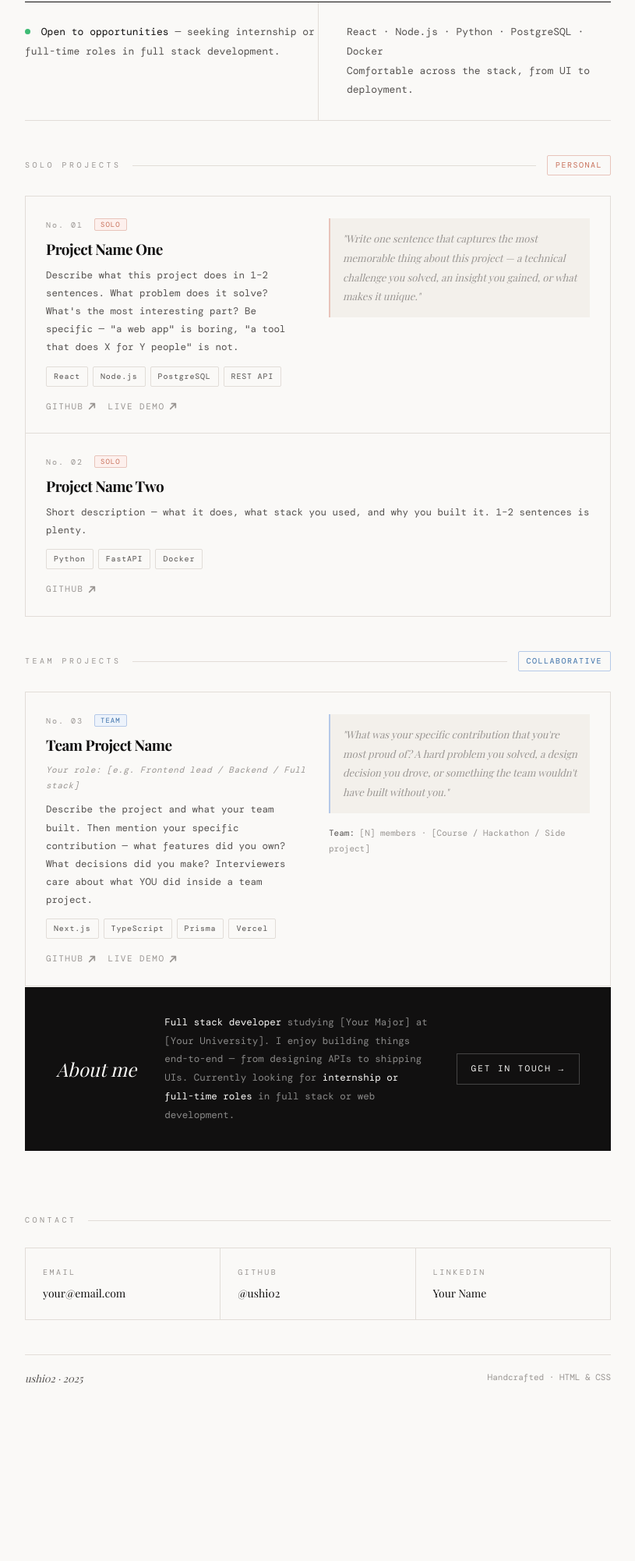
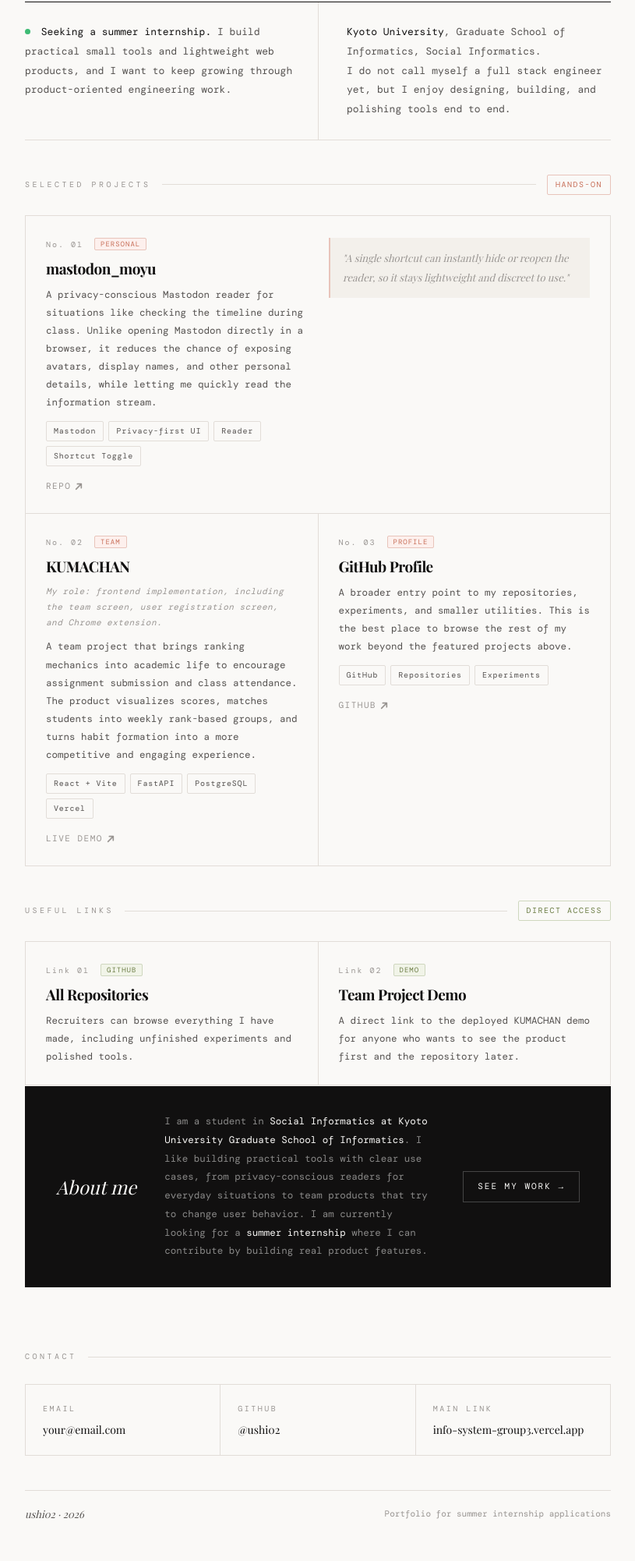
Before and after one commit to ushi02/ushi02.github.io, a plain HTML site: page index.html in a window 1280 px wide. Shown: the part 136-2138 px from the top of the page at 78% size, without its empty margins (232-1047 px from the left). Before the commit the page ends 1963 px from the top, so only its background shows below. Drawn offline with nearby package versions, Linux system fonts and the light colour scheme; a web font is replaced by a local one.

Commit message:
改了一下内容

```diff
--- a/index.html
+++ b/index.html
@@ -3,7 +3,7 @@
 <head>
 <meta charset="UTF-8">
 <meta name="viewport" content="width=device-width, initial-scale=1.0">
-<title>Your Name — Full Stack Developer</title>
+<title>ushi02 - Small Tools for Summer Internship</title>
 <link rel="preconnect" href="https://fonts.googleapis.com">
 <link rel="preconnect" href="https://fonts.gstatic.com" crossorigin>
 <link href="https://fonts.googleapis.com/css2?family=Playfair+Display:ital,wght@0,400;0,700;1,400&family=DM+Mono:ital,wght@0,300;0,400;1,300&family=Noto+Serif+JP:wght@300;400;700&display=swap" rel="stylesheet">
@@ -27,7 +27,6 @@ html { scroll-behavior: smooth; }
   --pad:        clamp(24px, 5vw, 64px);
 }
 
-/* Japanese mode — swap serif font */
 [lang="ja"] {
   --f-serif: 'Noto Serif JP', Georgia, serif;
 }
@@ -51,7 +50,6 @@ a { color: inherit; text-decoration: none; }
   padding: 0 var(--pad);
 }
 
-/* ── Language toggle ── */
 .lang-toggle {
   position: fixed;
   top: 20px; right: 24px;
@@ -84,10 +82,8 @@ a { color: inherit; text-decoration: none; }
 
 .lang-btn:not(.active):hover { background: var(--paper-warm); }
 
-/* ── i18n ── */
 [data-en], [data-ja] { display: inline; }
 
-/* ── Header ── */
 header {
   padding: 56px 0 0;
   animation: up 0.7s cubic-bezier(.22,1,.36,1) both;
@@ -122,7 +118,6 @@ header {
   flex-shrink: 0;
 }
 
-/* ── Intro ── */
 .intro {
   display: grid;
   grid-template-columns: 1fr 1fr;
@@ -160,7 +155,6 @@ header {
   animation: pulse 2.5s ease-in-out infinite;
 }
 
-/* ── Section head ── */
 .section-head {
   display: flex;
   align-items: center;
@@ -178,7 +172,6 @@ header {
 
 .section-rule { flex: 1; height: 1px; background: var(--rule); }
 
-/* ── Section badge (Solo / Team) ── */
 .section-badge {
   font-size: 10px;
   letter-spacing: 1.5px;
@@ -193,12 +186,11 @@ header {
   color: var(--accent);
 }
 
-.badge-team {
-  border: 1px solid #b5c9e8;
-  color: #3a6fa8;
+.badge-link {
+  border: 1px solid #cfd7bf;
+  color: #6c7d45;
 }
 
-/* ── Projects grid ── */
 .projects {
   display: grid;
   grid-template-columns: 1fr 1fr;
@@ -220,7 +212,6 @@ header {
   transition: background 0.18s;
 }
 
-/* left accent bar */
 .project::after {
   content: '';
   position: absolute;
@@ -230,12 +221,11 @@ header {
   transition: height 0.25s cubic-bezier(.22,1,.36,1);
 }
 
-.project.team-project::after { background: #3a6fa8; }
+.project.link-project::after { background: #6c7d45; }
 
 .project:hover { background: var(--paper-warm); }
 .project:hover::after { height: 100%; }
 
-/* Featured wide card */
 .project.wide {
   grid-column: 1 / -1;
   display: grid;
@@ -265,7 +255,7 @@ header {
 }
 
 .kind-solo { background: #fdf0ed; color: var(--accent); border: 1px solid var(--accent-dim); }
-.kind-team { background: #edf3fb; color: #3a6fa8; border: 1px solid #b5c9e8; }
+.kind-link { background: #f1f4e8; color: #6c7d45; border: 1px solid #cfd7bf; }
 
 .project-name {
   font-family: var(--f-serif);
@@ -278,7 +268,7 @@ header {
 }
 
 .project:hover .project-name { color: var(--accent); }
-.project.team-project:hover .project-name { color: #3a6fa8; }
+.project.link-project:hover .project-name { color: #6c7d45; }
 
 .project-role {
   font-size: 11px;
@@ -312,12 +302,13 @@ header {
 }
 
 .project:hover .tech-pill { border-color: var(--accent-dim); color: var(--accent); }
-.project.team-project:hover .tech-pill { border-color: #b5c9e8; color: #3a6fa8; }
+.project.link-project:hover .tech-pill { border-color: #cfd7bf; color: #6c7d45; }
 
 .project-links {
   display: flex;
   gap: 16px;
   margin-top: 6px;
+  flex-wrap: wrap;
 }
 
 .proj-link {
@@ -339,9 +330,9 @@ header {
 }
 
 .proj-link:hover { color: var(--accent); }
+.project.link-project .proj-link:hover { color: #6c7d45; }
 .proj-link:hover svg { transform: translate(2px,-2px); }
 
-/* Wide card right col */
 .project-right {
   display: flex;
   flex-direction: column;
@@ -361,16 +352,8 @@ header {
 }
 
 .project:hover .project-highlight { border-color: var(--accent); }
+.project.link-project:hover .project-highlight { border-color: #6c7d45; }
 
-.project-members {
-  font-size: 11px;
-  color: var(--ink-light);
-  line-height: 1.8;
-}
-
-.project-members strong { color: var(--ink-mid); font-weight: 400; }
-
-/* ── About strip ── */
 .about-strip {
   margin-top: 1px;
   background: var(--ink);
@@ -419,7 +402,6 @@ header {
 
 .about-cta:hover { background: var(--accent); border-color: var(--accent); }
 
-/* ── Contact ── */
 .contact-section { padding: 44px 0 0; }
 
 .contact-grid {
@@ -460,7 +442,6 @@ header {
 
 .contact-cell:hover .contact-value { color: var(--accent); }
 
-/* ── Footer ── */
 footer {
   margin-top: 44px;
   padding: 18px 0 48px;
@@ -470,6 +451,11 @@ footer {
   border-top: 1px solid var(--rule);
   font-size: 11px;
   color: var(--ink-light);
+  gap: 16px;
+}
+
+@media (max-width: 540px) {
+  footer { flex-direction: column; align-items: flex-start; }
 }
 
 .footer-mark {
@@ -479,11 +465,11 @@ footer {
   color: var(--ink-mid);
 }
 
-/* ── Animations ── */
 @keyframes up {
   from { opacity: 0; transform: translateY(16px); }
   to   { opacity: 1; transform: translateY(0); }
 }
+
 @keyframes pulse {
   0%, 100% { opacity: 1; }
   50% { opacity: 0.3; }
@@ -494,6 +480,7 @@ footer {
   transform: translateY(12px);
   transition: opacity 0.55s ease, transform 0.55s ease;
 }
+
 .fade-in.visible { opacity: 1; transform: none; }
 
 ::-webkit-scrollbar { width: 5px; }
@@ -503,113 +490,131 @@ footer {
 </head>
 <body>
 
-<!-- ── Language toggle ── -->
 <div class="lang-toggle" role="group" aria-label="Language switcher">
   <button class="lang-btn active" data-lang="en" onclick="setLang('en')">EN</button>
-  <button class="lang-btn"        data-lang="ja" onclick="setLang('ja')">JA</button>
+  <button class="lang-btn" data-lang="ja" onclick="setLang('ja')">JA</button>
 </div>
 
 <div class="shell">
-
-  <!-- ── Header ── -->
   <header>
     <div class="header-inner">
       <div class="site-name">
-        Your <em>Name</em>
+        ushi<em>02</em>
       </div>
       <div class="header-meta">
-        <span data-en>Full Stack Developer<br>University Name · CS / [Your Major]</span>
-        <span data-ja>フルスタックエンジニア<br>〇〇大学 · 〇〇学部</span>
+        <span data-en>Small tools · web experiments<br>Kyoto University Graduate School of Informatics</span>
+        <span data-ja>小さなツールと Web 実験<br>京都大学大学院 情報学研究科</span>
       </div>
     </div>
 
     <div class="intro">
       <div class="intro-cell">
         <span class="status-dot"></span>
-        <span data-en><strong>Open to opportunities</strong> — seeking internship or full-time roles in full stack development.</span>
-        <span data-ja><strong>求職中</strong> — フルスタック開発のインターンシップ・就職先を探しています。</span>
+        <span data-en><strong>Seeking a summer internship.</strong> I build practical small tools and lightweight web products, and I want to keep growing through product-oriented engineering work.</span>
+        <span data-ja><strong>夏季インターンを探しています。</strong> 実用的な小さなツールや軽量な Web プロダクトを作るのが好きで、プロダクト寄りの開発経験をさらに積みたいと考えています。</span>
       </div>
       <div class="intro-cell">
-        <span data-en>React · Node.js · Python · PostgreSQL · Docker<br>Comfortable across the stack, from UI to deployment.</span>
-        <span data-ja>React · Node.js · Python · PostgreSQL · Docker<br>フロントからデプロイまで幅広く対応できます。</span>
+        <span data-en><strong>Kyoto University</strong>, Graduate School of Informatics, Social Informatics.<br>I do not call myself a full stack engineer yet, but I enjoy designing, building, and polishing tools end to end.</span>
+        <span data-ja><strong>京都大学大学院</strong> 情報学研究科 社会情報学。<br>まだ大げさにフルスタックエンジニアとは言いませんが、アイデアを形にして最後まで仕上げる開発が好きです。</span>
       </div>
     </div>
   </header>
 
-  <!-- ══════════════════════════════════════
-       SOLO PROJECTS
-  ══════════════════════════════════════ -->
   <div class="section-head fade-in">
-    <span class="section-label" data-en>Solo Projects</span>
-    <span class="section-label" data-ja>個人プロジェクト</span>
+    <span class="section-label" data-en>Selected Projects</span>
+    <span class="section-label" data-ja>制作したプロジェクト</span>
     <div class="section-rule"></div>
-    <span class="section-badge badge-solo" data-en>Personal</span>
+    <span class="section-badge badge-solo" data-en>Hands-on</span>
     <span class="section-badge badge-solo" data-ja>個人制作</span>
   </div>
 
   <div class="projects fade-in">
-
-    <!-- Solo #1 — featured wide card -->
-    <a href="https://github.com/ushi02/YOUR-REPO-1" class="project wide" target="_blank" rel="noopener">
+    <a href="https://github.com/ushi02/mastodon_moyu" class="project wide" target="_blank" rel="noopener">
       <div class="project-left">
         <span class="project-num">
           No. 01
-          <span class="kind-tag kind-solo" data-en>Solo</span>
+          <span class="kind-tag kind-solo" data-en>Personal</span>
           <span class="kind-tag kind-solo" data-ja>個人</span>
         </span>
         <div class="project-name">
-          <span data-en>Project Name One</span>
-          <span data-ja>プロジェクト名 一</span>
+          <span data-en>mastodon_moyu</span>
+          <span data-ja>mastodon_moyu</span>
         </div>
         <p class="project-desc">
-          <span data-en>Describe what this project does in 1–2 sentences. What problem does it solve? What's the most interesting part? Be specific — "a web app" is boring, "a tool that does X for Y people" is not.</span>
-          <span data-ja>このプロジェクトが何をするものか1〜2文で説明してください。どんな課題を解決しますか？何が面白い点ですか？具体的に書くと良い印象を与えます。</span>
+          <span data-en>A privacy-conscious Mastodon reader for situations like checking the timeline during class. Unlike opening Mastodon directly in a browser, it reduces the chance of exposing avatars, display names, and other personal details, while letting me quickly read the information stream.</span>
+          <span data-ja>授業中などに Mastodon のタイムラインを確認したい場面を想定した、プライバシー配慮型の閲覧ツールです。通常のブラウザで開く場合と違って、アイコンや表示名などの個人情報が目立ちにくく、情報の流れだけをすばやく確認できます。</span>
         </p>
         <div class="project-tech">
-          <span class="tech-pill">React</span>
-          <span class="tech-pill">Node.js</span>
-          <span class="tech-pill">PostgreSQL</span>
-          <span class="tech-pill">REST API</span>
+          <span class="tech-pill">Mastodon</span>
+          <span class="tech-pill">Privacy-first UI</span>
+          <span class="tech-pill">Reader</span>
+          <span class="tech-pill">Shortcut Toggle</span>
         </div>
         <div class="project-links">
           <span class="proj-link">
-            GitHub
-            <svg viewBox="0 0 12 12"><path d="M2 10L10 2M10 2H4M10 2v6"/></svg>
-          </span>
-          <span class="proj-link">
-            <span data-en>Live Demo</span>
-            <span data-ja>デモ</span>
+            Repo
             <svg viewBox="0 0 12 12"><path d="M2 10L10 2M10 2H4M10 2v6"/></svg>
           </span>
         </div>
       </div>
       <div class="project-right">
         <div class="project-highlight">
-          <span data-en>"Write one sentence that captures the most memorable thing about this project — a technical challenge you solved, an insight you gained, or what makes it unique."</span>
-          <span data-ja>「このプロジェクトで最も印象的なこと、解決した技術的な課題、または得た気づきを一文で表現してください。」</span>
+          <span data-en>"A single shortcut can instantly hide or reopen the reader, so it stays lightweight and discreet to use."</span>
+          <span data-ja>「ショートカットキーで一瞬で閉じたり開いたりできるので、軽くて目立ちにくい閲覧体験にしています。」</span>
         </div>
       </div>
     </a>
 
-    <!-- Solo #2 -->
-    <a href="https://github.com/ushi02/YOUR-REPO-2" class="project" target="_blank" rel="noopener" style="grid-column: 1 / -1;">
+    <a href="https://info-system-group3.vercel.app/" class="project" target="_blank" rel="noopener">
       <span class="project-num">
         No. 02
-        <span class="kind-tag kind-solo" data-en>Solo</span>
-        <span class="kind-tag kind-solo" data-ja>個人</span>
+        <span class="kind-tag kind-solo" data-en>Team</span>
+        <span class="kind-tag kind-solo" data-ja>チーム</span>
       </span>
       <div class="project-name">
-        <span data-en>Project Name Two</span>
-        <span data-ja>プロジェクト名 二</span>
+        <span data-en>KUMACHAN</span>
+        <span data-ja>KUMACHAN</span>
+      </div>
+      <p class="project-role">
+        <span data-en>My role: frontend implementation, including the team screen, user registration screen, and Chrome extension.</span>
+        <span data-ja>担当：フロントエンド実装。チーム画面、ユーザー登録画面、Chrome 拡張機能を担当。</span>
+      </p>
+      <p class="project-desc">
+        <span data-en>A team project that brings ranking mechanics into academic life to encourage assignment submission and class attendance. The product visualizes scores, matches students into weekly rank-based groups, and turns habit formation into a more competitive and engaging experience.</span>
+        <span data-ja>課題提出や授業出席を促すために、学業へランク戦の仕組みを持ち込んだチームプロジェクトです。スコアの可視化、同ランク帯での週次マッチング、昇格・降格の仕組みによって、学習習慣の継続を後押しします。</span>
+      </p>
+      <div class="project-tech">
+        <span class="tech-pill">React + Vite</span>
+        <span class="tech-pill">FastAPI</span>
+        <span class="tech-pill">PostgreSQL</span>
+        <span class="tech-pill">Vercel</span>
+      </div>
+      <div class="project-links">
+        <span class="proj-link">
+          Live Demo
+          <svg viewBox="0 0 12 12"><path d="M2 10L10 2M10 2H4M10 2v6"/></svg>
+        </span>
+      </div>
+    </a>
+
+    <a href="https://github.com/ushi02" class="project" target="_blank" rel="noopener">
+      <span class="project-num">
+        No. 03
+        <span class="kind-tag kind-solo" data-en>Profile</span>
+        <span class="kind-tag kind-solo" data-ja>一覧</span>
+      </span>
+      <div class="project-name">
+        <span data-en>GitHub Profile</span>
+        <span data-ja>GitHub プロフィール</span>
       </div>
       <p class="project-desc">
-        <span data-en>Short description — what it does, what stack you used, and why you built it. 1–2 sentences is plenty.</span>
-        <span data-ja>プロジェクトの概要を1〜2文で。何をするもので、なぜ作ったのかを書いてください。</span>
+        <span data-en>A broader entry point to my repositories, experiments, and smaller utilities. This is the best place to browse the rest of my work beyond the featured projects above.</span>
+        <span data-ja>上の代表作以外も含めて、リポジトリや実験的な制作物、小さなユーティリティをまとめて見てもらえる入口です。</span>
       </p>
       <div class="project-tech">
-        <span class="tech-pill">Python</span>
-        <span class="tech-pill">FastAPI</span>
-        <span class="tech-pill">Docker</span>
+        <span class="tech-pill">GitHub</span>
+        <span class="tech-pill">Repositories</span>
+        <span class="tech-pill">Experiments</span>
       </div>
       <div class="project-links">
         <span class="proj-link">
@@ -618,77 +623,49 @@ footer {
         </span>
       </div>
     </a>
-
   </div>
 
-  <!-- ══════════════════════════════════════
-       TEAM PROJECTS
-  ══════════════════════════════════════ -->
   <div class="section-head fade-in">
-    <span class="section-label" data-en>Team Projects</span>
-    <span class="section-label" data-ja>チームプロジェクト</span>
+    <span class="section-label" data-en>Useful Links</span>
+    <span class="section-label" data-ja>リンク</span>
     <div class="section-rule"></div>
-    <span class="section-badge badge-team" data-en>Collaborative</span>
-    <span class="section-badge badge-team" data-ja>共同制作</span>
+    <span class="section-badge badge-link" data-en>Direct Access</span>
+    <span class="section-badge badge-link" data-ja>直接リンク</span>
   </div>
 
   <div class="projects fade-in">
-
-    <!-- Team #1 — wide card -->
-    <a href="https://github.com/ushi02/YOUR-TEAM-REPO" class="project wide team-project" target="_blank" rel="noopener">
-      <div class="project-left">
-        <span class="project-num">
-          No. 03
-          <span class="kind-tag kind-team" data-en>Team</span>
-          <span class="kind-tag kind-team" data-ja>チーム</span>
-        </span>
-        <div class="project-name">
-          <span data-en>Team Project Name</span>
-          <span data-ja>チームプロジェクト名</span>
-        </div>
-        <p class="project-role">
-          <span data-en>Your role: [e.g. Frontend lead / Backend / Full stack]</span>
-          <span data-ja>担当：[例 フロントエンドリード / バックエンド / フルスタック]</span>
-        </p>
-        <p class="project-desc">
-          <span data-en>Describe the project and what your team built. Then mention your specific contribution — what features did you own? What decisions did you make? Interviewers care about what YOU did inside a team project.</span>
-          <span data-ja>プロジェクトの概要と、チームで何を作ったかを説明してください。次に、あなた自身の貢献を具体的に書いてください。どの機能を担当しましたか？面接官はチームの中であなたが何をしたかを重視します。</span>
-        </p>
-        <div class="project-tech">
-          <span class="tech-pill">Next.js</span>
-          <span class="tech-pill">TypeScript</span>
-          <span class="tech-pill">Prisma</span>
-          <span class="tech-pill">Vercel</span>
-        </div>
-        <div class="project-links">
-          <span class="proj-link">
-            GitHub
-            <svg viewBox="0 0 12 12"><path d="M2 10L10 2M10 2H4M10 2v6"/></svg>
-          </span>
-          <span class="proj-link">
-            <span data-en>Live Demo</span>
-            <span data-ja>デモ</span>
-            <svg viewBox="0 0 12 12"><path d="M2 10L10 2M10 2H4M10 2v6"/></svg>
-          </span>
-        </div>
+    <a href="https://github.com/ushi02" class="project link-project" target="_blank" rel="noopener">
+      <span class="project-num">
+        Link 01
+        <span class="kind-tag kind-link">GitHub</span>
+      </span>
+      <div class="project-name">
+        <span data-en>All Repositories</span>
+        <span data-ja>全リポジトリ</span>
       </div>
-      <div class="project-right">
-        <div class="project-highlight" style="border-color:#b5c9e8">
-          <span data-en>"What was your specific contribution that you're most proud of? A hard problem you solved, a design decision you drove, or something the team wouldn't have built without you."</span>
-          <span data-ja>「チームの中で最も誇れる自分の貢献を一文で。あなたがいなければできなかったことは何ですか？」</span>
-        </div>
-        <div class="project-members">
-          <strong data-en>Team:</strong>
-          <strong data-ja>チーム：</strong>
-          <span data-en> [N] members · [Course / Hackathon / Side project]</span>
-          <span data-ja>　メンバー [N]人 · [授業 / ハッカソン / 課外活動]</span>
-        </div>
-      </div>
+      <p class="project-desc">
+        <span data-en>Recruiters can browse everything I have made, including unfinished experiments and polished tools.</span>
+        <span data-ja>完成度の高い作品だけでなく、試作や実験も含めて見てもらえる入口です。</span>
+      </p>
     </a>
 
+    <a href="https://info-system-group3.vercel.app/" class="project link-project" target="_blank" rel="noopener">
+      <span class="project-num">
+        Link 02
+        <span class="kind-tag kind-link" data-en>Demo</span>
+        <span class="kind-tag kind-link" data-ja>デモ</span>
+      </span>
+      <div class="project-name">
+        <span data-en>Team Project Demo</span>
+        <span data-ja>チームプロジェクト デモ</span>
+      </div>
+      <p class="project-desc">
+        <span data-en>A direct link to the deployed KUMACHAN demo for anyone who wants to see the product first and the repository later.</span>
+        <span data-ja>まずは成果物そのものを見てほしい人向けに、KUMACHAN のデプロイ版へ直接飛べるリンクを置いています。</span>
+      </p>
+    </a>
   </div>
 
-  <!-- ── About ── -->
   <div class="about-strip fade-in">
     <div class="about-title">
       <span data-en>About me</span>
@@ -696,23 +673,23 @@ footer {
     </div>
     <div class="about-text">
       <span data-en>
-        <strong>Full stack developer</strong> studying [Your Major] at [Your University].
-        I enjoy building things end-to-end — from designing APIs to shipping UIs.
-        Currently looking for <strong>internship or full-time roles</strong> in full stack or web development.
+        I am a student in <strong>Social Informatics at Kyoto University Graduate School of Informatics</strong>.
+        I like building practical tools with clear use cases, from privacy-conscious readers for everyday situations to team products that try to change user behavior.
+        I am currently looking for a <strong>summer internship</strong> where I can contribute by building real product features.
       </span>
       <span data-ja>
-        <strong>フルスタックエンジニア</strong>として〇〇大学で〇〇を学んでいます。
-        APIの設計からUIの実装まで、一気通貫でプロダクトを作ることが好きです。
-        現在、<strong>フルスタック・Web開発のインターン・就職先</strong>を探しています。
+        <strong>京都大学大学院 情報学研究科 社会情報学</strong>で学んでいます。
+        日常のちょっとした不便を解決するプライバシー配慮型ツールから、行動変容を促すチーム開発のプロダクトまで、
+        用途がはっきりした実用的なものを丁寧に作るのが好きです。
+        現在は、実際のプロダクト開発に関われる<strong>夏季インターン</strong>を探しています。
       </span>
     </div>
-    <a href="mailto:your@email.com" class="about-cta">
-      <span data-en>Get in touch →</span>
-      <span data-ja>連絡する →</span>
+    <a href="https://github.com/ushi02/mastodon_moyu" class="about-cta" target="_blank" rel="noopener">
+      <span data-en>See my work →</span>
+      <span data-ja>制作物を見る →</span>
     </a>
   </div>
 
-  <!-- ── Contact ── -->
   <div class="contact-section fade-in">
     <div class="section-head" style="padding-top:36px">
       <span class="section-label" data-en>Contact</span>
@@ -728,32 +705,30 @@ footer {
         <span class="contact-type">GitHub</span>
         <span class="contact-value">@ushi02</span>
       </a>
-      <a href="https://linkedin.com/in/yourprofile" class="contact-cell" target="_blank" rel="noopener">
-        <span class="contact-type">LinkedIn</span>
+      <a href="https://info-system-group3.vercel.app/" class="contact-cell" target="_blank" rel="noopener">
+        <span class="contact-type">
+          <span data-en>Main Link</span>
+          <span data-ja>メインリンク</span>
+        </span>
         <span class="contact-value">
-          <span data-en>Your Name</span>
-          <span data-ja>あなたの名前</span>
+          <span data-en>info-system-group3.vercel.app</span>
+          <span data-ja>info-system-group3.vercel.app</span>
         </span>
       </a>
     </div>
   </div>
 
-  <!-- ── Footer ── -->
   <footer class="fade-in">
-    <span class="footer-mark">ushi02 · 2025</span>
-    <span data-en>Handcrafted · HTML &amp; CSS</span>
-    <span data-ja>HTML &amp; CSS で制作</span>
+    <span class="footer-mark">ushi02 · 2026</span>
+    <span data-en>Portfolio for summer internship applications</span>
+    <span data-ja>夏季インターン応募用ポートフォリオ</span>
   </footer>
-
-</div><!-- /shell -->
+</div>
 
 <script>
-// ── Language switcher ──────────────────────────
 function setLang(lang) {
-  // Toggle html lang attribute (affects font)
   document.documentElement.lang = lang === 'ja' ? 'ja' : 'en';
 
-  // Show/hide language spans
   document.querySelectorAll('[data-en]').forEach(el => {
     el.style.display = lang === 'en' ? '' : 'none';
   });
@@ -761,25 +736,24 @@ function setLang(lang) {
     el.style.display = lang === 'ja' ? '' : 'none';
   });
 
-  // Update button states
   document.querySelectorAll('.lang-btn').forEach(btn => {
     btn.classList.toggle('active', btn.dataset.lang === lang);
   });
 
-  // Persist choice
   localStorage.setItem('lang', lang);
 }
 
-// Init: restore saved preference, default to EN
 (function() {
   const saved = localStorage.getItem('lang') || 'en';
   setLang(saved);
 })();
 
-// ── Scroll reveal ──────────────────────────────
 const io = new IntersectionObserver(entries => {
   entries.forEach(e => {
-    if (e.isIntersecting) { e.target.classList.add('visible'); io.unobserve(e.target); }
+    if (e.isIntersecting) {
+      e.target.classList.add('visible');
+      io.unobserve(e.target);
+    }
   });
 }, { threshold: 0.08 });
 
```
